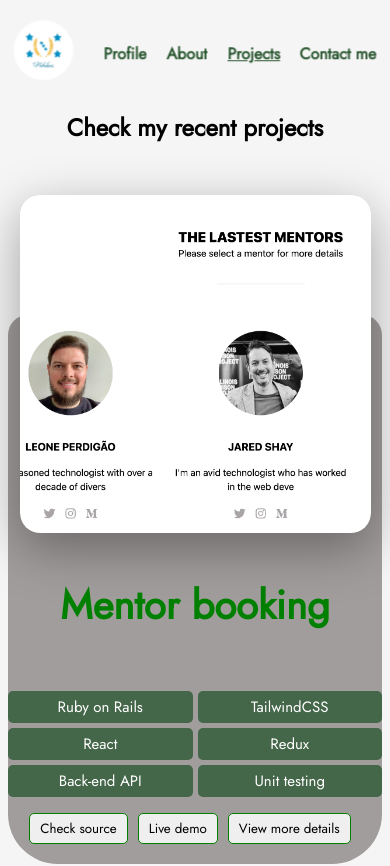
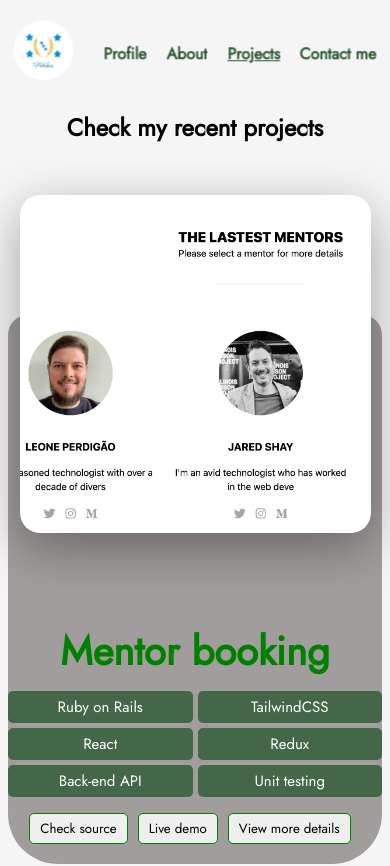
Before and after one commit to hakichris/Christian-portfolio, a React (Create React App) app: page /Project in a window 390 px wide. Shown: the top 866 px of the page. Built offline with nearby package versions, Linux system fonts and the light colour scheme.

Commit message:
Update card.css

```diff
--- a/src/CSS/card.css
+++ b/src/CSS/card.css
@@ -35,7 +35,7 @@ section {
   gap: 50px;
 }
 
-.card-container h1 {
+.section-title {
   margin-bottom: 50px;
   margin-top: 0;
 }
@@ -221,7 +221,7 @@ p {
     margin-bottom: 50px;
   }
 
-  .card-container h1 {
+  .section-title {
     margin-bottom: 50px;
     margin-top: 30px;
   }
```
